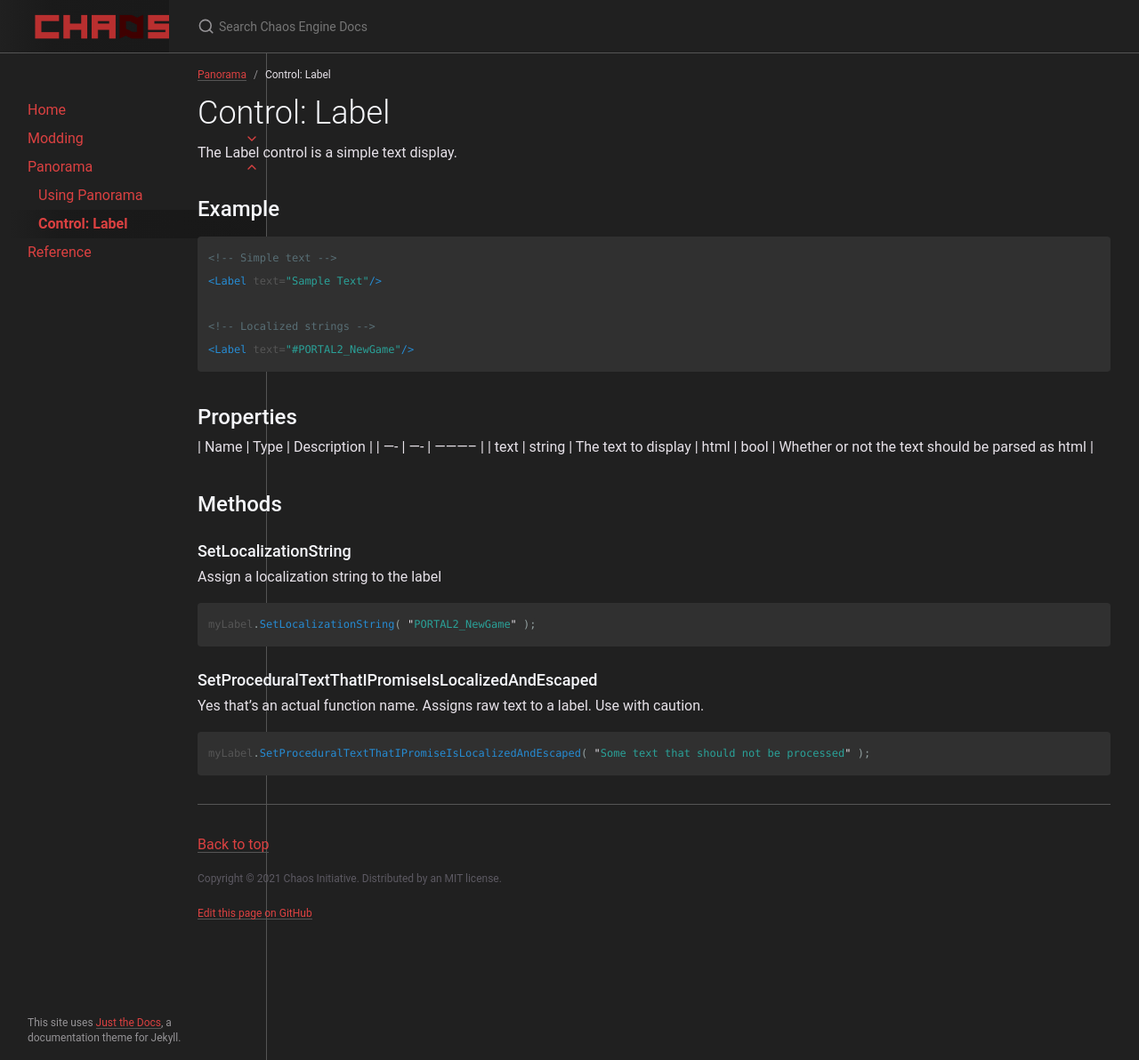
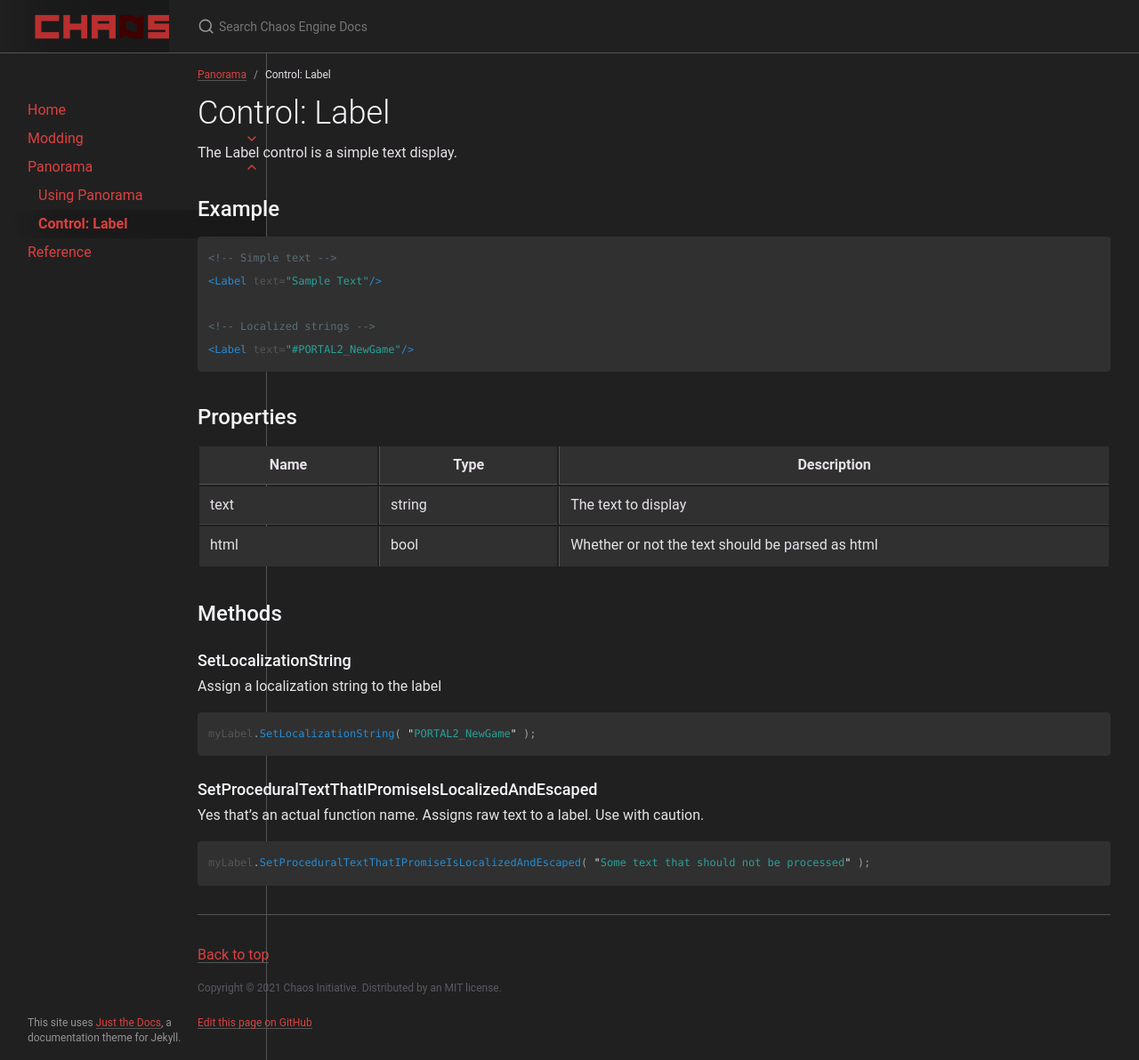
Before and after one commit to JJL772/jjl772.github.io, a Jekyll site: the page built from docs/Panorama/Label.md, in a window 1280 px wide and 1192 px high. Shown: the whole window at 89% size. Built offline with Jekyll 4.4.1, drawn with Linux system fonts in a browser that asks for light colours.

````diff
--- a/docs/Panorama/Label.md
+++ b/docs/Panorama/Label.md
@@ -16,9 +16,10 @@ The Label control is a simple text display.
 <Label text="#PORTAL2_NewGame"/>
 ```
 ## Properties
+
 | Name | Type | Description |
 | ---- | ---- | ----------- |
-| text | string | The text to display
+| text | string | The text to display |
 | html | bool | Whether or not the text should be parsed as html |
 
 ## Methods
````
